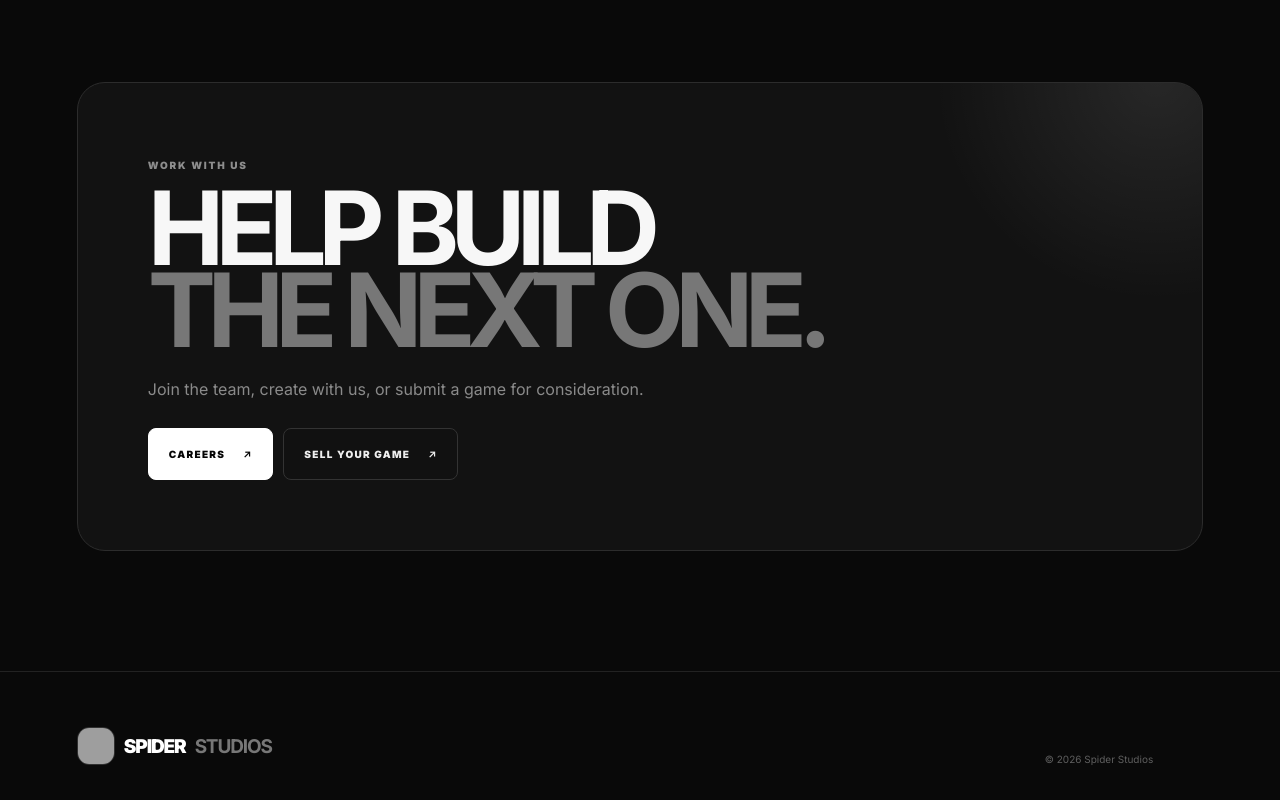
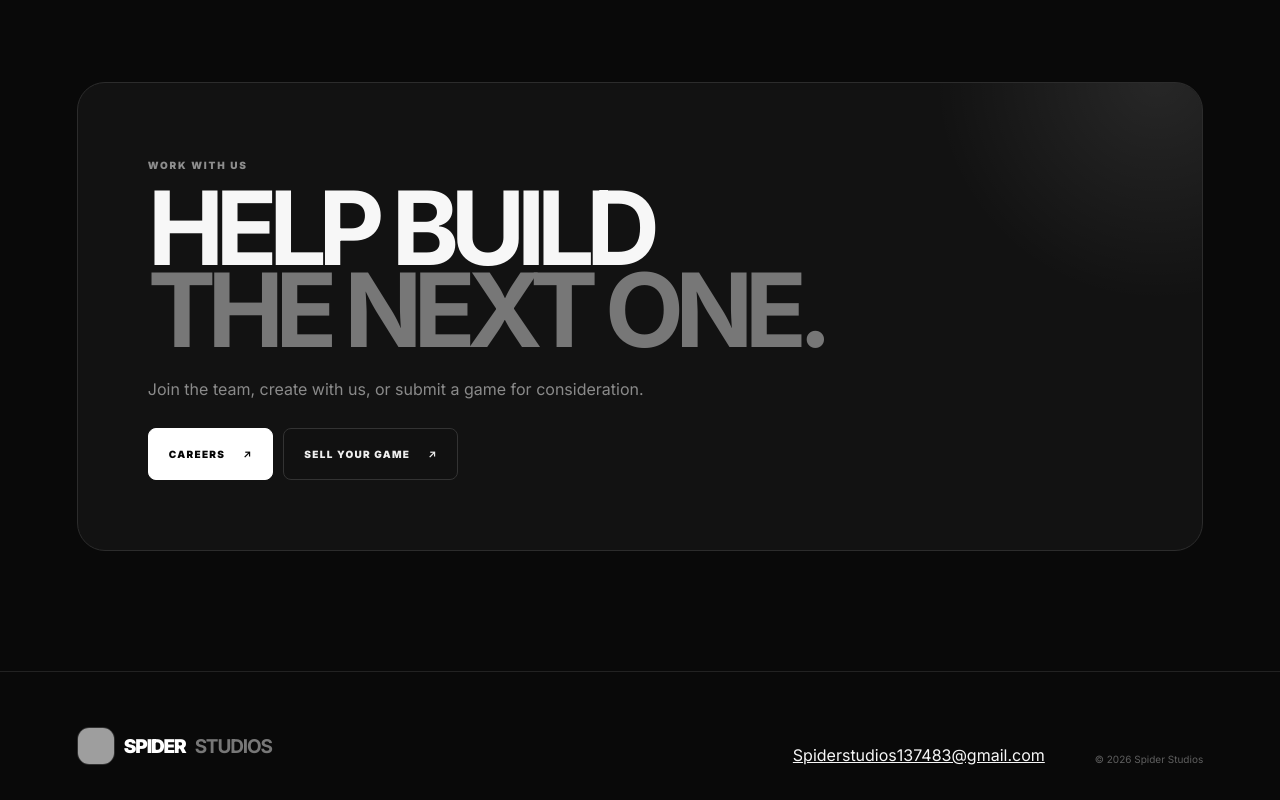
Before and after one commit to kambreyacc-sketch/spider-studios, a Next.js app: page /about in a window 1280 px wide. Shown: the part 3106-3906 px from the top of the page. Built offline with nearby package versions, Linux system fonts and the light colour scheme; grey boxes are pictures that could not be loaded.

Commit message:
Add studio email to page.tsx

```diff
--- a/app/about/page.tsx
+++ b/app/about/page.tsx
@@ -7,5 +7,5 @@ export default function AboutPage(){return <main className="subpage">
 <section className="darkPanel subsection"><div className="sectionIntro"><div><span className="sectionKicker">OUR PORTFOLIO</span><h2>WHAT WE'VE<br/><em>BUILT.</em></h2></div><p>Spider Studios currently showcases a mix of obby, survival, casual, adventure, and horror experiences.</p></div><div className="aboutGameList">{games.map((g,i)=><a href={g.url} target="_blank" rel="noreferrer" key={g.title}><span>{String(i+1).padStart(2,"0")}</span><strong>{g.title}</strong><em>{g.tag}</em><b>↗</b></a>)}</div></section>
 <section className="subsection"><div className="sectionIntro"><div><span className="sectionKicker">PEOPLE</span><h2>THE TEAM<br/><em>BEHIND THE GAMES.</em></h2></div><p>Public team names, headcount, and founding milestones have not been supplied in the current source material, so this section describes the studio's working groups instead of inventing people or dates.</p></div><div className="teamGrid teamLarge">{[["PROGRAMMING","Roblox Luau developers","Core systems, gameplay, performance and technical development."],["CREATIVE","Designers & creators","Concepts, UI, visuals, content and player experience."],["COMMUNITY","Community & creator staff","Discord, social content, player feedback and creator relationships."],["OPERATIONS","Studio & business staff","Publishing, partnerships, acquisitions and studio operations."]].map(([a,b,c])=><article key={a}><span>{a}</span><h3>{b}</h3><p>{c}</p></article>)}</div></section>
 <section className="creatorSection"><span className="sectionKicker">WORK WITH US</span><h2>HELP BUILD<br/><em>THE NEXT ONE.</em></h2><p>Join the team, create with us, or submit a game for consideration.</p><div className="heroActions"><Link className="primaryBtn" href="/careers">CAREERS <span>↗</span></Link><Link className="ghostBtn" href="/sell-game">SELL YOUR GAME <span>↗</span></Link></div></section>
-<footer className="siteFooter"><Link className="brand" href="/"><span className="brandMark"><img src="https://cdn.discordapp.com/icons/1541030301336215562/4119cf6ca8318ba22c8882efb6e18505.webp?size=512" alt="Spider Studios"/></span><span>SPIDER</span><b>STUDIOS</b></Link><small>© {new Date().getFullYear()} Spider Studios</small></footer>
+<footer className="siteFooter"><Link className="brand" href="/"><span className="brandMark"><img src="https://cdn.discordapp.com/icons/1541030301336215562/4119cf6ca8318ba22c8882efb6e18505.webp?size=512" alt="Spider Studios"/></span><span>SPIDER</span><b>STUDIOS</b></Link><a className="footerEmail" href="mailto:Spiderstudios137483@gmail.com">Spiderstudios137483@gmail.com</a><small>© {new Date().getFullYear()} Spider Studios</small></footer>
 </main>}
```
